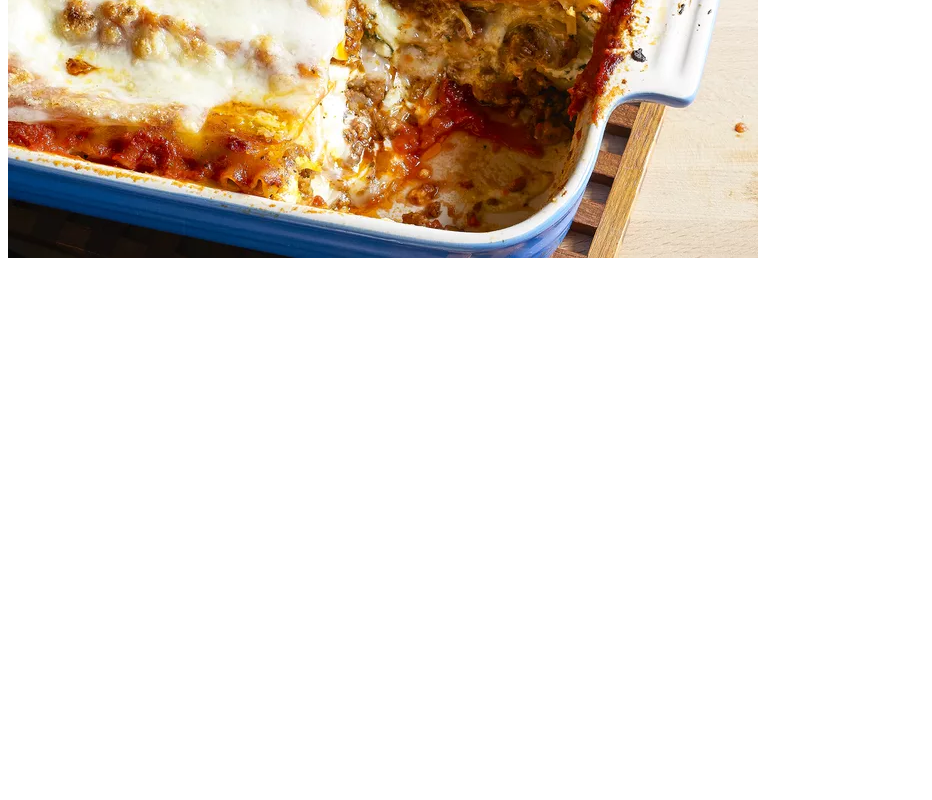
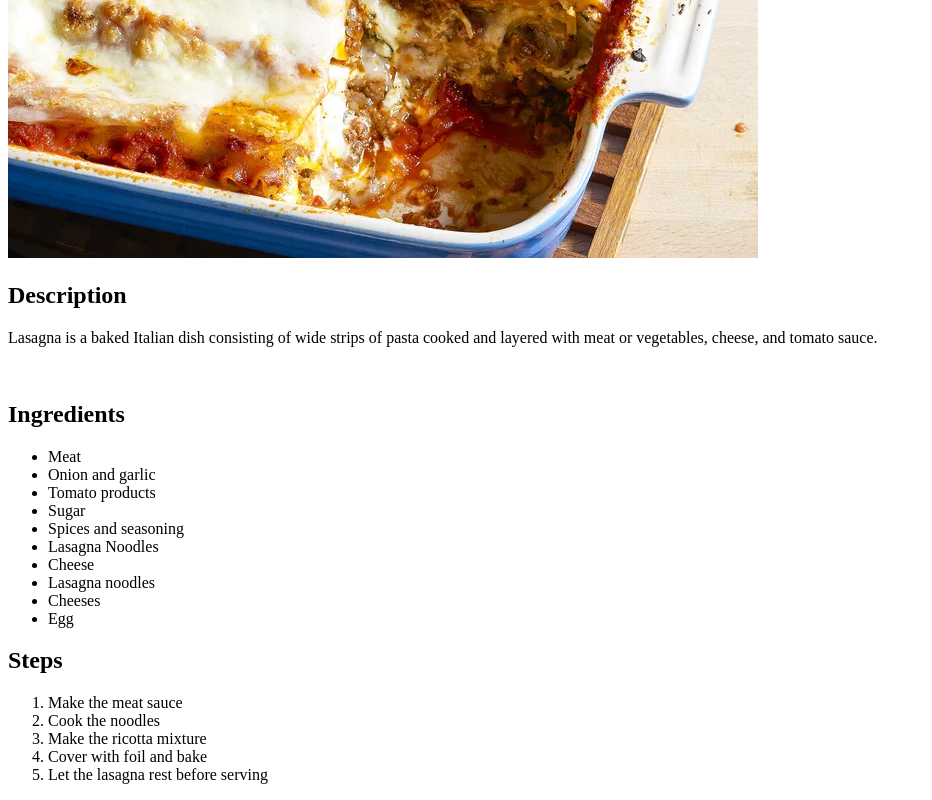
Before and after one commit to EffelZefanya/odin-receipts, a plain HTML site: page recipes/lasagna.html in a window 1280 px wide. Shown: the part 385-1185 px from the top of the page, without its empty margins (0-932 px from the left). Before the commit the page ends 800 px from the top, so only its background shows below. Drawn offline with Linux system fonts and the light colour scheme.

Commit message:
feat: completed lasagna page

```diff
--- a/recipes/lasagna.html
+++ b/recipes/lasagna.html
@@ -8,5 +8,35 @@
 <body>
     <h1>Lasagna</h1>
     <img src="../images/lasagna.webp">
+
+    <h2>Description</h2>
+    <p>
+        Lasagna is a baked Italian dish consisting of wide strips of pasta cooked and layered with meat or vegetables, cheese, and tomato sauce.
+    </p>
+
+    <br>
+
+    <h2>Ingredients</h2>
+    <ul>
+        <li>Meat</li>
+        <li>Onion and garlic</li>
+        <li>Tomato products</li>
+        <li>Sugar</li>
+        <li>Spices and seasoning</li>
+        <li>Lasagna Noodles</li>
+        <li>Cheese</li>
+        <li>Lasagna noodles</li>
+        <li>Cheeses</li>
+        <li>Egg</li>
+    </ul>
+
+    <h2>Steps</h2>
+    <ol>
+        <li>Make the meat sauce</li>
+        <li>Cook the noodles</li>
+        <li>Make the ricotta mixture</li>
+        <li>Cover with foil and bake</li>
+        <li>Let the lasagna rest before serving</li>
+    </ol>
 </body>
 </html>
```
